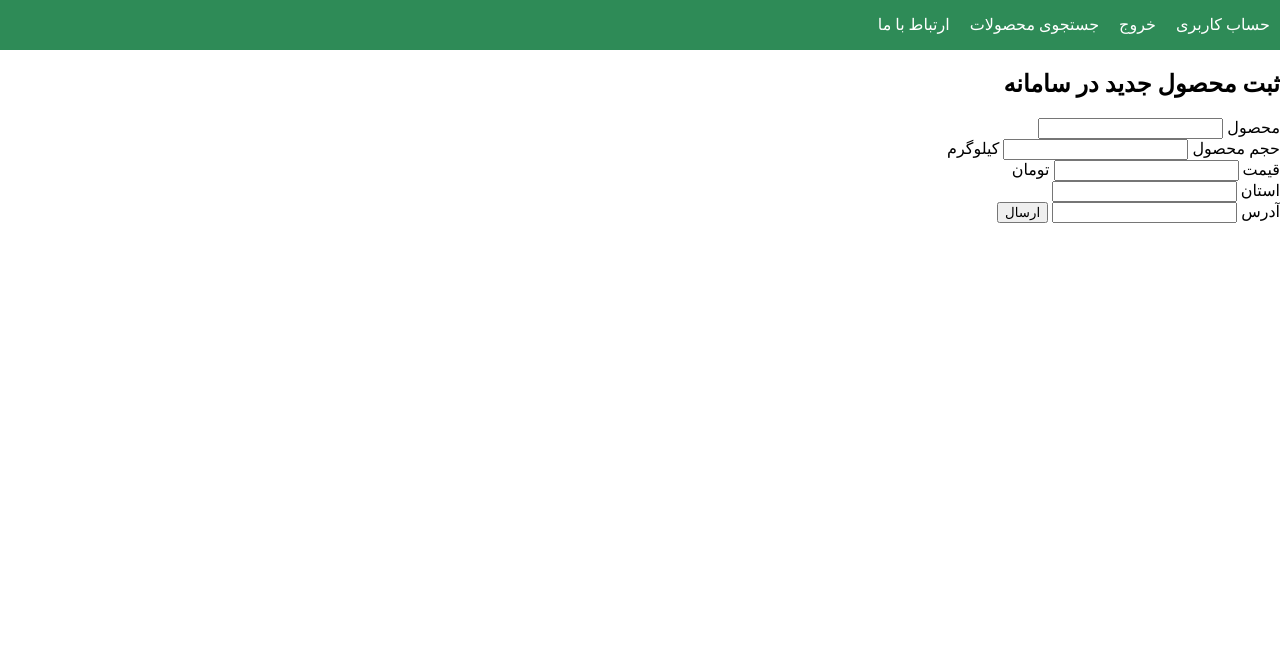
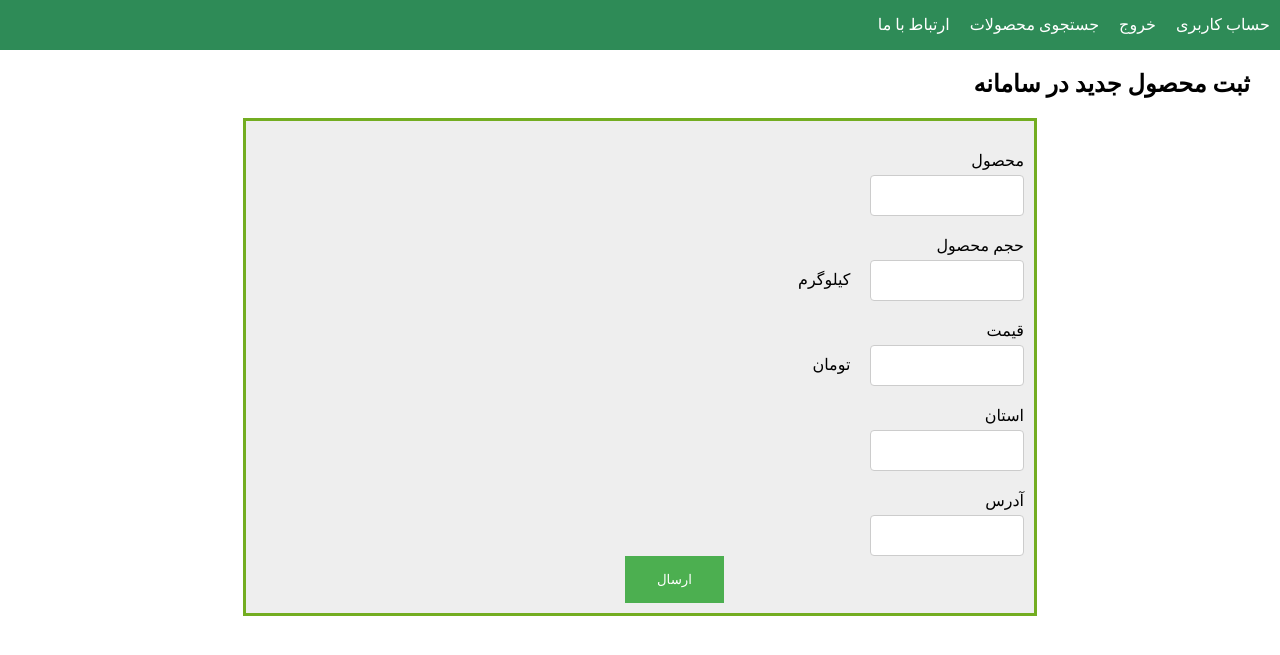
Before and after one commit to ArmenJeddi/System-Analysis-and-Design-project, a Django app: template ptssite/tradeproduct/templates/tradeproduct/submitProduct.html in a window 1280 px wide. Shown: the top 655 px of the page. Run offline with Django 3.2, Linux system fonts and the light colour scheme; the template is opened without the code that fills it, so the values that code supplies are empty, except form fields; tables that the repository leaves empty hold one stand-in row (values such as "Sample post"); form fields are guessed from the names that the template uses.

Commit message:
css for submit

```diff
--- /dev/null
+++ b/ptssite/reporting/static/reporting/styles/forms.css
@@ -0,0 +1,61 @@
+input[type=button], input[type=submit], input[type=reset] {
+    background-color: #4CAF50;
+    border: none;
+    color: white;
+    padding: 16px 32px;
+    text-decoration: none;
+    margin: auto ;
+    cursor: pointer;
+    position: relative;
+    right: 300px;
+}
+
+input[type=text], select , input[type=number]{
+    width: 20%;
+    padding: 12px;
+    display: inline-block;
+    border: 1px solid #ccc;
+    border-radius: 4px;
+    box-sizing: border-box;
+    /*position: relative;*/
+    /*right: 100px;*/
+}
+
+input[type=submit]:hover {
+    background-color: #45a049;
+    font-weight : bold ;
+}
+
+.form_holder{
+    margin: auto;
+    width: 60%;
+    border: 3px solid #73AD21;
+    padding: 10px;
+    background: #eee;
+}
+
+label {
+    display: block;
+    width: 100px;
+    margin-bottom: 5px;
+    margin-top: 20px;
+}
+
+.vahed{
+    position: relative;
+}
+
+textarea{
+    width: 50%;
+    padding: 12px;
+    /*display: inline-block;*/
+    border: 1px solid #ccc;
+    border-radius: 4px;
+    box-sizing: border-box;
+    height: 80px;
+
+}
+
+h1, h2, h3{
+    margin-right: 30px;
+}
--- a/ptssite/tradeproduct/templates/tradeproduct/submitProduct.html
+++ b/ptssite/tradeproduct/templates/tradeproduct/submitProduct.html
@@ -1,33 +1,45 @@
 {% extends "navbar_signedin.html" %}
 
 {% block head %}
-    <link rel="stylesheet" type="text/css" href=""> <!-- needs to add the link address for style sheet -->
+    <link rel="stylesheet" type="text/css" href="/static/reporting/styles/forms.css"> <!-- needs to add the link address for style sheet -->
+    <title>Submit</title>
 {% endblock %}
 
 {% block main %}
     <h2>ثبت محصول جدید در سامانه</h2>
-    <div>
+    <div class="form_holder">
         <form method="POST" action="{% url 'tradeproduct:submit' %}" onsubmit="alert('محصول شما با موفقیت ثبت شد.')">
             {% csrf_token %}
             <label>محصول</label>
-            {{ form.product }}<br>
+            <span class="content_holder">
+            {{ form.product }}
+            </span>
 
             <label for="quantity">حجم محصول</label>
+            <span class="content_holder">
             <input type="number" name="quantity" min="1" step="1" required>
-            <label>کیلوگرم</label> <br>
+            </span>
+            &nbsp; &nbsp;
+            <span>کیلوگرم</span>
 
             <label>قیمت</label>
+            <span class="content_holder">
             {{ form.price }}
-            <label>تومان</label> <br>
+            </span> &nbsp; &nbsp;
+            <span>تومان</span>
+
 
             <label> استان</label>
+            <span class="content_holder">
             {{ form.province }}
-            <br>
+            </span>
 
             <label>آدرس</label>
+
             {{ form.location }}
 
-            <button type="submit" >ارسال</button>
+            <br>
+            <input type="submit" value="ارسال" >
         </form>
     </div>
 {% endblock %}
```
Also changed, not shown: ptssite/tradeproduct/static/scripts/details.css (+30 -0 lines), ptssite/tradeproduct/templates/tradeproduct/submittedProduct_details.html (+21 -16 lines).
